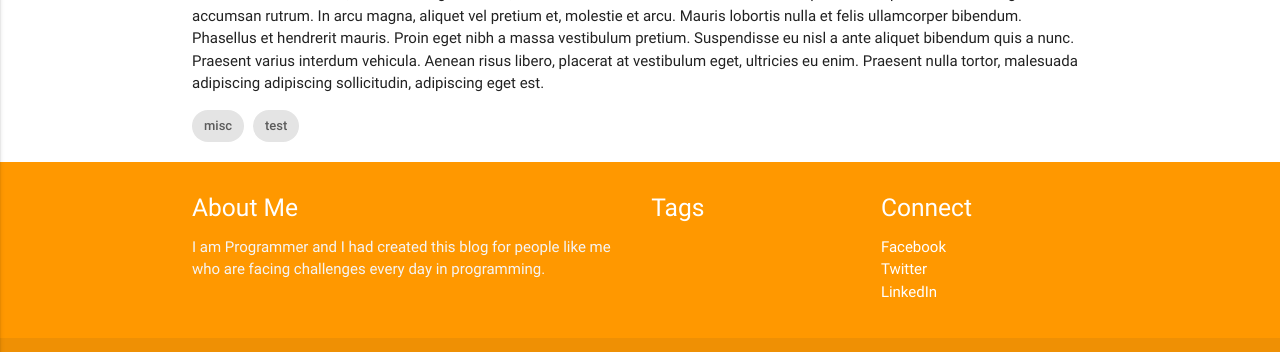
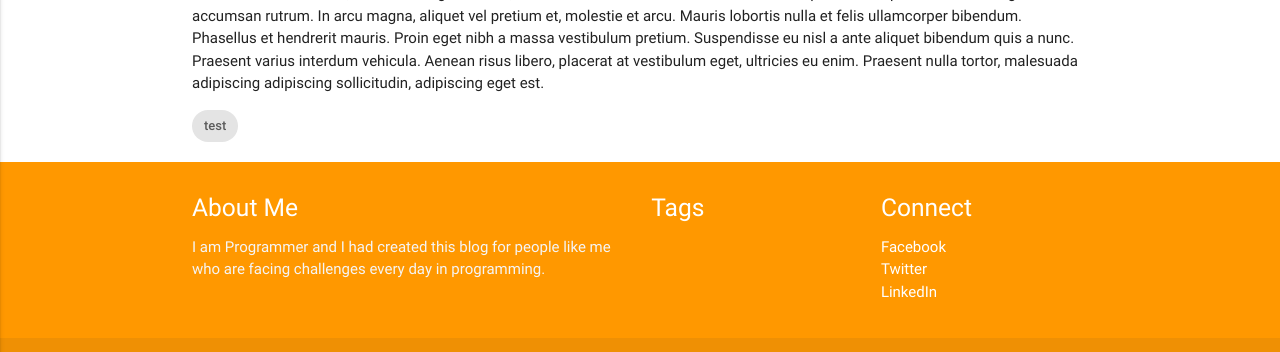
Before and after one commit to smitshah81/phpbees.com, a Jekyll site: the page built from _posts/2016-05-20-super-long-article.md, in a window 1280 px wide. Shown: the part 606-958 px from the top of the page. Built offline with Jekyll 4.4.1, drawn with Linux system fonts in a browser that asks for light colours; comment, search, counter and statistics services are not loaded.

Commit message:
Updated Super Long Article and 1 other file

```diff
--- a/_posts/2016-05-20-super-long-article.md
+++ b/_posts/2016-05-20-super-long-article.md
@@ -3,7 +3,6 @@ title: Some articles are just so long they deserve a really long title to see if
   will break well
 date: 2016-05-20 05:30:00 +05:30
 categories:
-- misc
 - test
 layout: post
 ---
```
Also changed, not shown: _posts/2016-05-20-this-post-demonstrates-post-content-styles.md (+0 -1 lines).
